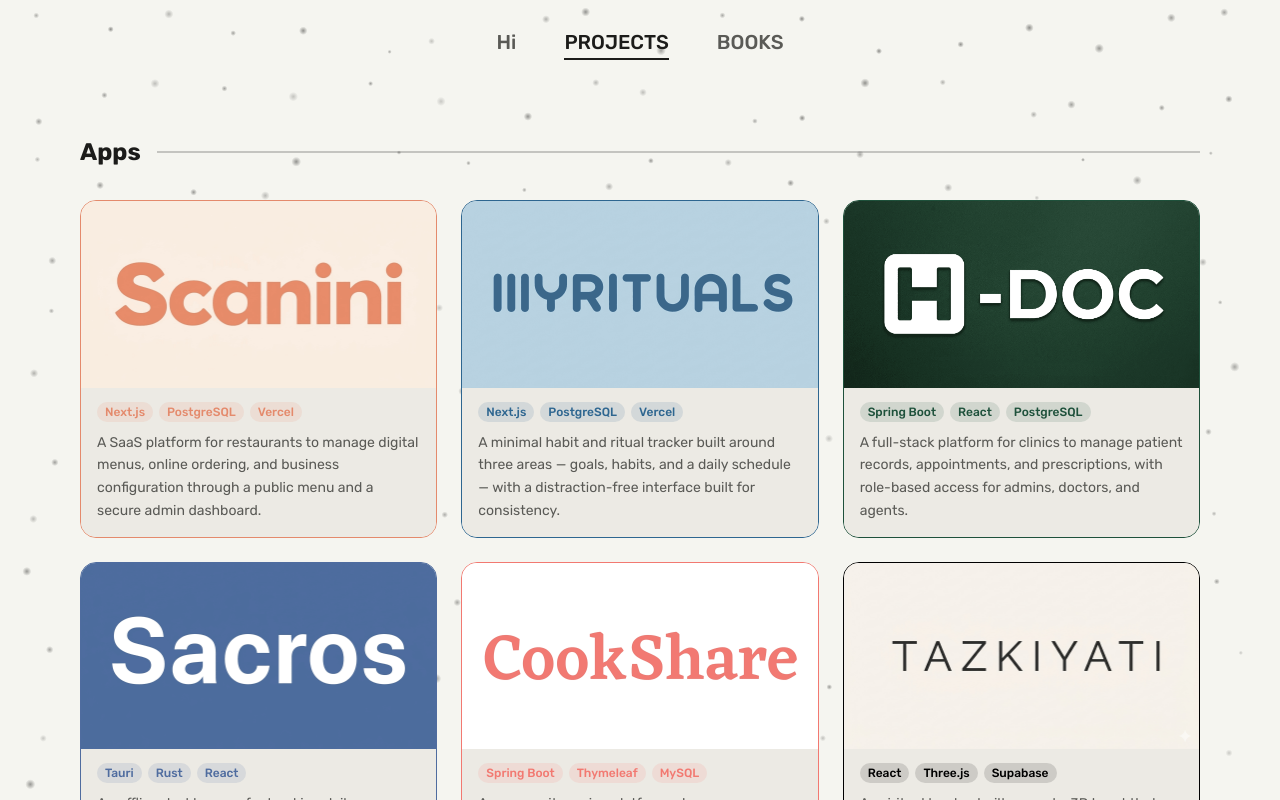
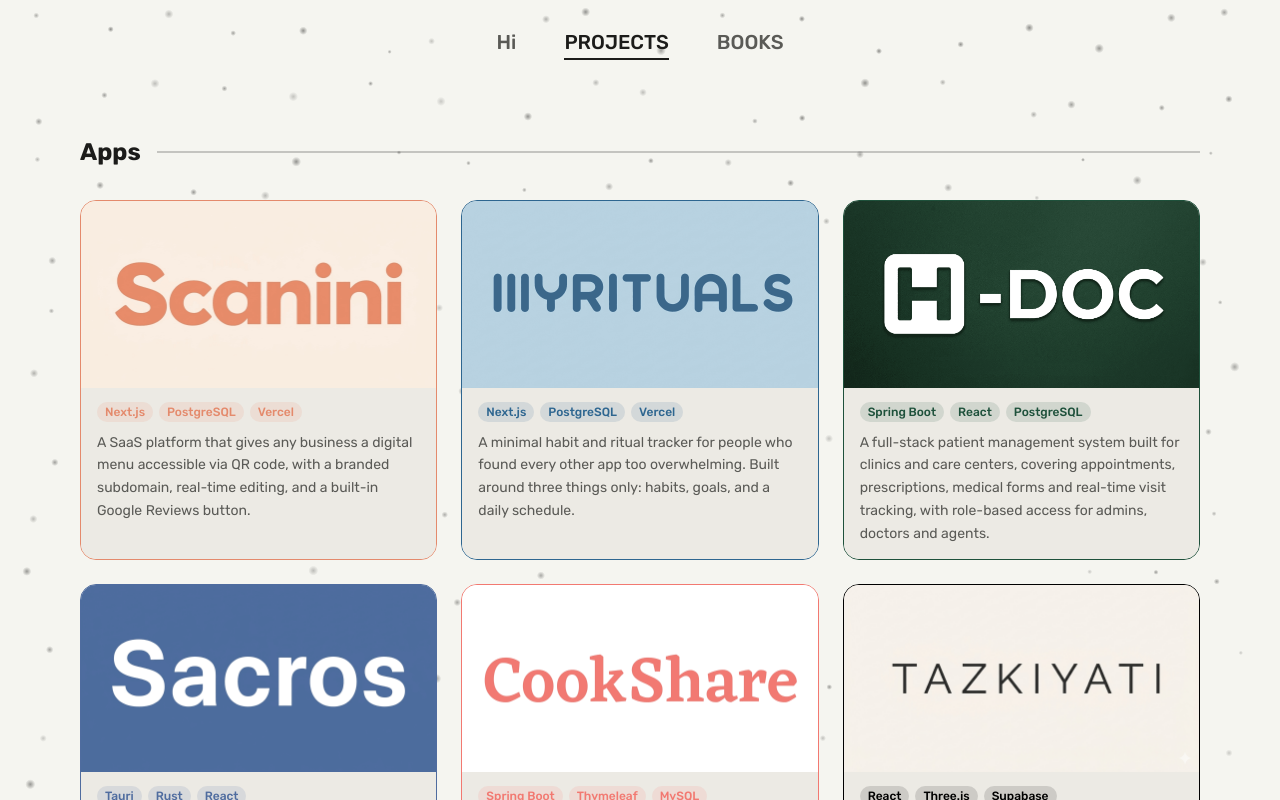
Before and after one commit to SaadKiker/saadkiker, a Next.js app: page /projects in a window 1280 px wide. Built offline with nearby package versions, Linux system fonts and the light colour scheme.

Commit message:
added notes and changed descriptions

```diff
--- a/src/app/books/page.tsx
+++ b/src/app/books/page.tsx
@@ -8,7 +8,7 @@ const currentlyReading = {
   notesUrl: "https://docs.google.com/document/d/1ko97JUjJbOciu2zHJ6pNHz-qD5siOvzhrBgSs0GA5QA/edit?usp=sharing",
 };
 
-const booksRead = [
+const booksRead: { title: string; author: string; cover: string; notesUrl?: string }[] = [
   {
     title: "Cold Email Manifesto",
     author: "Alex Berman & Robert Indries",
--- a/src/app/projects/data.ts
+++ b/src/app/projects/data.ts
@@ -26,7 +26,7 @@ export const projects: Project[] = [
     cover: "/projects/scaniniCover.png",
     description:
 "Scanini came from time I spent in Turkey, where every restaurant, café and hotel had a QR menu sitting on the table. You'd sit down, scan, and just browse. I found myself reaching for it every single time over the physical menu without even thinking about it. Came back to Morocco and realised it hadn't really taken off here yet, so I built Scanini.\n\nIt's a SaaS platform that gives any business (restaurants, cafés, hotels, car dealerships, flower shops) a fully managed digital menu or catalogue, accessible via QR code. Each client gets their own subdomain, something like mybusiness.scanini.ma, that they can drop anywhere: Instagram bio, Google Maps, WhatsApp, a physical stand at the entrance. Customers see the full menu before they walk in.\n\nFrom the owner's side, everything is managed through a clean dashboard. Update items, swap photos, reorganize sections, all from their phone in real time. No waiting for a designer, no reprinting costs. And built into the menu is a direct Google Reviews button, so customers can leave a review in one tap right after their visit.\n\nI built the whole thing end to end: the public-facing menu that customers interact with, the admin dashboard owners use daily, and a multi-tenant backend designed to scale cleanly across hundreds of businesses. Every layer of the stack, handled solo.\n\nIt's live, it has paying clients, and it's still growing.",
-    shortDescription: "A SaaS platform for restaurants to manage digital menus, online ordering, and business configuration through a public menu and a secure admin dashboard.",
+    shortDescription: "A SaaS platform that gives any business a digital menu accessible via QR code, with a branded subdomain, real-time editing, and a built-in Google Reviews button.",
     createdOn: "Jan 1st, 2026",
     link: "https://scanini.ma",
     linkLabel: "scanini.ma",
@@ -49,7 +49,7 @@ export const projects: Project[] = [
     cover: "/projects/MyritualsCover.png",
     description:
 "Most habit trackers try to do too much. Streaks, analytics, reminders, integrations, social features. By the time you set everything up you've already lost the plot. I tried a bunch of them and kept running into the same problem: the app itself became the thing I had to manage.\n\nSo I built MyRituals. Started as a single HTML file I'd open locally every morning. No backend, no accounts, just a clean page with my habits and goals for the day. It did exactly what I needed and nothing else, so I kept using it.\n\nEventually I cleaned it up, gave it a real backend, and hosted it for friends and family who wanted in.\n\nIt's built around three things: habits, goals, and a structured daily schedule. The interface stays out of your way. No notifications pushing you, no dashboards overwhelming you, no features you have to learn. You open it, you check your things, you close it.\n\nThat's the whole idea.",
-    shortDescription: "A minimal habit and ritual tracker built around three areas — goals, habits, and a daily schedule — with a distraction-free interface built for consistency.",
+    shortDescription: "A minimal habit and ritual tracker for people who found every other app too overwhelming. Built around three things only: habits, goals, and a daily schedule.",
     createdOn: "Jan 31st, 2026",
     link: "https://myrituals.app",
     linkLabel: "MyRituals.app",
@@ -82,7 +82,7 @@ export const projects: Project[] = [
     cover: "/projects/hdocCover.png",
     description:
 "H-DOC came out of my final year internship at a hospital that was still in its construction phase. The place was getting ready to operate as a central hub connected to a network of satellite care centers handling non-urgent cases, so patients get triaged and treated at the right level without everything funneling into the main hospital. The infrastructure was being built, but there was no internal system to run it on.\n\nSo I built one.\n\nH-DOC is a full stack patient and medical record management platform designed for clinics and care centers. Everything that happens around a patient visit lives in one place: registration, appointments, prescriptions, medical forms, doctor assignments, and a live dashboard tracking visits and metrics across the day.\n\nThe system has role based access for administrators, doctors, and agents, each seeing exactly what they need and nothing they don't. The goal was to reduce paperwork, centralize records, and make patient flow manageable from a single screen.\n\nBuilt with a Spring Boot backend running in Docker, a PostgreSQL database on Supabase, and a React and TypeScript frontend.",
-    shortDescription: "A full-stack platform for clinics to manage patient records, appointments, and prescriptions, with role-based access for admins, doctors, and agents.",
+    shortDescription: "A full-stack patient management system built for clinics and care centers, covering appointments, prescriptions, medical forms and real-time visit tracking, with role-based access for admins, doctors and agents.",
     createdOn: "Feb 15th, 2026",
     link: "https://github.com/SaadKiker/H-DOC",
     linkLabel: "GitHub Repository",
@@ -115,7 +115,7 @@ export const projects: Project[] = [
     cover: "/projects/sacrosCover.png",
     description:
 "Every macro tracking app I tried was either behind a paywall, bloated with features I didn't need, or both. All I wanted was to log what I ate and see my numbers for the day. Simple as that.\n\nSo I built Sacros. A minimal offline desktop app that does exactly that and nothing else. You log your meals, it calculates your protein, carbs, fats and calories. No account, no internet, no history trying to guilt trip you about last week. Just today.\n\nYou build your own food database with your usual meals and ingredients, log them across breakfast, lunch, snacks and dinner, and the numbers update instantly. That's the whole app.\n\nBuilt with Tauri and React so it runs as a native desktop app, fully offline.",
-    shortDescription: "An offline desktop app for tracking daily macros and calories across meals, with a personal food database and no accounts or internet required.",
+    shortDescription: "A minimal offline desktop app for tracking daily macros across meals. Personal food database, auto-calculated totals, no accounts, no internet, no noise.",
     createdOn: "Mar 10th, 2026",
     link: "https://sacros-site.vercel.app",
     linkLabel: "sacros-site.vercel.app",
@@ -142,7 +142,7 @@ export const projects: Project[] = [
     cover: "/projects/cookshareCover.png",
     description:
 "CookShare was a fourth year academic project, and the brief was simple: build a community platform where users can share and discover recipes. Not the most groundbreaking idea, but a good opportunity to go deeper into Spring Boot.\n\nUsers can create an account, post their own recipes, browse by category, like and comment on what others share, and save their favorites. Everything you'd expect from a platform like this, built from scratch with a Spring Boot backend, Thymeleaf for server rendered pages, and MySQL.\n\nIt was less about the idea and more about learning how to structure a real multi-user web application with authentication, role based access, and a proper database layer.",
-    shortDescription: "A community recipe platform where users can publish their own recipes, discover meals from others, and interact through likes, comments, and favorites.",
+    shortDescription: "A community platform where users can publish their own recipes, browse and discover meals from others, and interact through likes, comments and favorites.",
     createdOn: "Dec 12th, 2025",
     link: "https://github.com/SaadKiker/CookShare",
     linkLabel: "GitHub Repository",
@@ -197,7 +197,7 @@ export const projects: Project[] = [
     cover: "/projects/TazkiyatiCover.png",
     description:
 "Tazkiyati started from a simple idea rooted in Islamic tradition: the state of your heart reflects the deeds you do. Good actions purify it, bad ones darken it. That concept has existed for centuries, but I wanted to make it something you could actually see and interact with daily.\n\nAt the center of the app is a 3D anatomical heart that visually responds to what you log. You record a good deed, it brightens. You log a bad one, it darkens, with each action carrying a different weight depending on its severity. No streaks, no points, no gamification. Just you and the state of your heart.\n\nThe whole experience is built to feel calm and intentional. Soft lighting, Arabic typography, a single page that doesn't ask much of you. You open it, you reflect, you log, you close it.\n\nBuilt with React, Three.js for the 3D heart, and Supabase on the backend.",
-    shortDescription: "A spiritual tracker built around a 3D heart that visually reflects your soul's state through logged good and bad deeds, inspired by the Islamic concept of تزكية.",
+    shortDescription: "A spiritual tracker built around a 3D heart that visually reflects your deeds. Good actions brighten it, bad ones darken it. Inspired by the Islamic concept of تزكية.",
     createdOn: "Mar 19th, 2026",
     link: "https://tazkiyati.vercel.app",
     linkLabel: "tazkiyati.vercel.app",
@@ -243,7 +243,7 @@ export const projects: Project[] = [
     cover: "/projects/rwCover.png",
     description:
 "RentWheels was a third year academic project, built with Java Swing as a desktop application for a car rental agency.\n\nThe app handles the full rental flow across three types of users. Visitors can browse the car catalogue and filter by model, color and availability. Clients can create an account, pick a car, set their dates, and the price gets calculated automatically. Once a reservation is submitted it goes to the admin for approval, and when validated the car switches to unavailable across the catalogue instantly.\n\nThe admin side is where most of the complexity sits: managing the catalogue, approving or rejecting reservations, handling accounts, moderating comments, and a dashboard with revenue charts and vehicle availability breakdowns.\n\nIt was less about the idea and more about learning how to architect a multi-role system with real business logic from scratch, in a desktop environment with Java Swing and MySQL.",
-    shortDescription: "A desktop car rental management app built with Java Swing, supporting visitor, client, and admin roles with full reservation management, automated pricing, and a Chart Insights dashboard.",
+    shortDescription: "A desktop car rental management app built for agencies, handling the full rental flow across three user roles: visitors browsing the catalogue, clients making reservations, and admins managing everything.",
     createdOn: "2025",
     link: "https://github.com/SaadKiker/RentWheels",
     linkLabel: "GitHub Repository",
```
